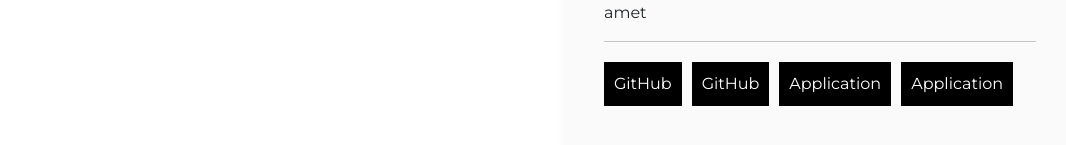
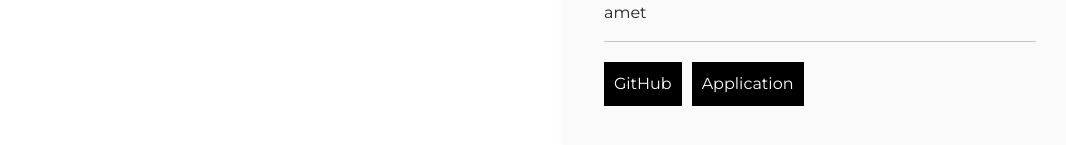
Before and after one commit to haroon-ali-dev/portfolio-website, a Next.js app in the folder user/: page /portfolio/1 in a window 1280 px wide. Shown: the part 869-1014 px from the top of the page, without its empty margins (86-1152 px from the left). Built offline with nearby package versions, Linux system fonts and the light colour scheme.

Commit message:
remove duplicate buttons

```diff
--- a/user/pages/portfolio/[id].js
+++ b/user/pages/portfolio/[id].js
@@ -28,7 +28,6 @@ export default function PortfolioItem() {
                     {item.links.map(link => (
                         <>
                         <Link className={styles.link} href={link.link} target='_blank'>{link.title}</Link>
-                        <Link className={styles.link} href={link.link} target='_blank'>{link.title}</Link>
                         </>
                     ))}
                 </div>
```
